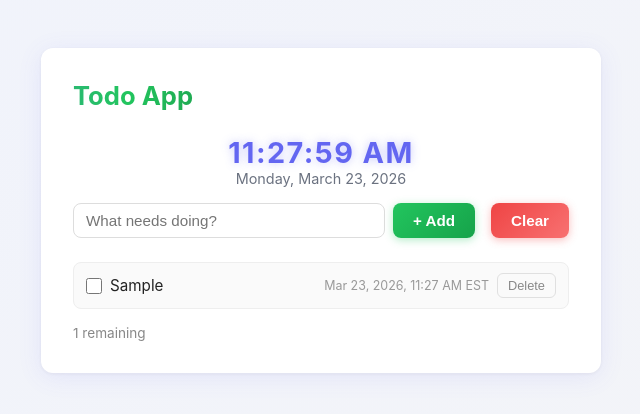
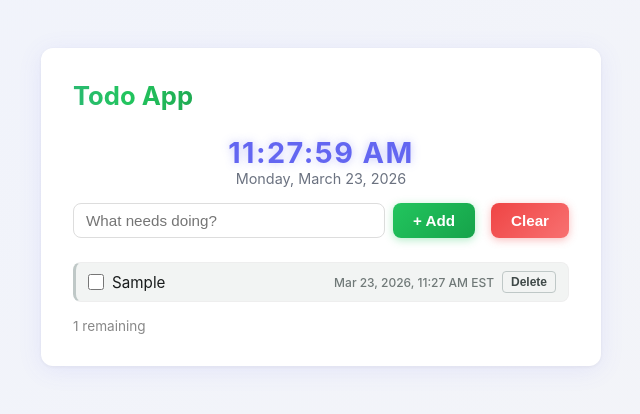
Before and after one commit to thedineshbabu/todo-app, a React (Vite) app: page / in a window 1280 px wide. Both pictures are taken after typing "Sample" into the empty fields and a click on the button "+ Add". Shown: the top 414 px of the page, without its empty margins (319-959 px from the left). Built offline with nearby package versions, Linux system fonts and the light colour scheme.

Commit message:
TASK-151: Revamp todo list and individual todo item styles

```diff
--- a/src/App.tsx
+++ b/src/App.tsx
@@ -1,5 +1,6 @@
 import { useState, useEffect } from "react";
 import "./App.css";
+import { tokens } from "./styles/tokens";
 
 export default function App() {
   const [text, setText] = useState("");
@@ -139,27 +140,105 @@ export default function App() {
           Clear
         </button>
       </div>
-      <ul>
+      <ul
+        style={{
+          listStyle: "none",
+          display: "flex",
+          flexDirection: "column",
+          gap: tokens.spacing.sm,
+          padding: 0,
+          margin: 0,
+        }}
+      >
         {todos.map((todo: any) => (
           <li
             key={todo.id}
-            className={[
-              todo.completed ? "completed" : "",
-              newIds.has(todo.id) ? "todo-enter" : "",
-            ]
-              .filter(Boolean)
-              .join(" ")}
+            className={newIds.has(todo.id) ? "todo-enter" : undefined}
+            style={{
+              display: "flex",
+              alignItems: "center",
+              gap: tokens.spacing.sm,
+              padding: `${tokens.spacing.sm} ${tokens.spacing.md}`,
+              background: todo.completed
+                ? tokens.color.secondaryContainer
+                : tokens.color.surfaceContainerLow,
+              borderRadius: tokens.radius.md,
+              borderLeft: `3px solid ${todo.completed ? tokens.color.secondary : tokens.color.outlineVariant}`,
+              transition: "background 0.3s ease",
+            }}
           >
-            <label>
+            <label
+              style={{
+                display: "flex",
+                alignItems: "center",
+                gap: tokens.spacing.sm,
+                flex: 1,
+                cursor: "pointer",
+              }}
+            >
               <input
                 type="checkbox"
                 checked={todo.completed}
                 onChange={() => toggleTodo(todo.id)}
+                style={{
+                  width: "16px",
+                  height: "16px",
+                  cursor: "pointer",
+                  accentColor: tokens.color.primary,
+                  flexShrink: 0,
+                }}
               />
-              {todo.text}
+              <span
+                style={{
+                  fontSize: tokens.font.sizeMd,
+                  color: todo.completed
+                    ? tokens.color.onSurfaceVariant
+                    : tokens.color.onSurface,
+                  textDecoration: todo.completed ? "line-through" : "none",
+                  transition: "color 0.3s ease",
+                }}
+              >
+                {todo.text}
+              </span>
             </label>
-            <span className="timestamp">{todo.createdAt}</span>
-            <button type="button" className="delete-btn" onClick={() => deleteTodo(todo.id)}>
+            <span
+              style={{
+                fontSize: tokens.font.sizeXs,
+                color: tokens.color.outline,
+                whiteSpace: "nowrap",
+                fontWeight: tokens.font.weightMedium,
+              }}
+            >
+              {todo.createdAt}
+            </span>
+            <button
+              type="button"
+              onClick={() => deleteTodo(todo.id)}
+              onMouseEnter={() => setDeleteHoveredId(todo.id)}
+              onMouseLeave={() => setDeleteHoveredId(null)}
+              style={{
+                background:
+                  deleteHoveredId === todo.id
+                    ? tokens.color.errorContainer
+                    : "transparent",
+                border: `1px solid ${
+                  deleteHoveredId === todo.id
+                    ? tokens.color.error
+                    : tokens.color.outlineVariant
+                }`,
+                borderRadius: tokens.radius.sm,
+                padding: `3px ${tokens.spacing.sm}`,
+                fontSize: tokens.font.sizeXs,
+                color:
+                  deleteHoveredId === todo.id
+                    ? tokens.color.error
+                    : tokens.color.onSurfaceVariant,
+                cursor: "pointer",
+                transition: "background 0.2s, color 0.2s, border-color 0.2s",
+                fontWeight: tokens.font.weightSemibold,
+                flexShrink: 0,
+              }}
+            >
               Delete
             </button>
           </li>
--- /dev/null
+++ b/src/styles/tokens.ts
@@ -0,0 +1,38 @@
+export const tokens = {
+  color: {
+    primary: "#003331",
+    surface: "#f8faf9",
+    surfaceContainerLow: "#f2f4f3",
+    surfaceContainerLowest: "#ffffff",
+    surfaceContainerHighest: "#e1e3e2",
+    secondaryContainer: "#cae5e0",
+    secondary: "#4a635f",
+    onSurface: "#191c1c",
+    onSurfaceVariant: "#3f4948",
+    outline: "#707978",
+    outlineVariant: "#bfc8c7",
+    error: "#ba1a1a",
+    errorContainer: "#ffdad6",
+  },
+  spacing: {
+    xs: "4px",
+    sm: "8px",
+    md: "12px",
+    lg: "16px",
+    xl: "24px",
+  },
+  radius: {
+    sm: "4px",
+    md: "8px",
+    lg: "12px",
+  },
+  font: {
+    sizeXs: "0.75rem",
+    sizeSm: "0.875rem",
+    sizeMd: "0.95rem",
+    weightRegular: 400,
+    weightMedium: 500,
+    weightSemibold: 600,
+    weightBold: 700,
+  },
+} as const;
```
